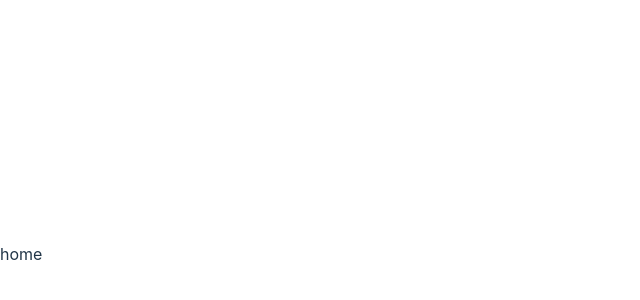
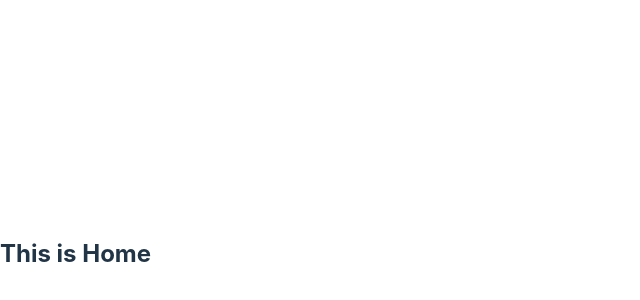
Before and after one commit to Sakib360360/Moon-Knoght-Project, a React (Vite) app: page / in a window 1280 px wide. Shown: the part 146-446 px from the top of the page, without its empty margins (0-640 px from the left). Built offline with nearby package versions, Linux system fonts and the light colour scheme.

Commit message:
new branch

```diff
--- a/src/Components/Home/Home/Home.jsx
+++ b/src/Components/Home/Home/Home.jsx
@@ -3,7 +3,7 @@ import React from 'react';
 const Home = () => {
     return (
         <div>
-            home
+           <h2>This is Home</h2>
         </div>
     );
 };
```
